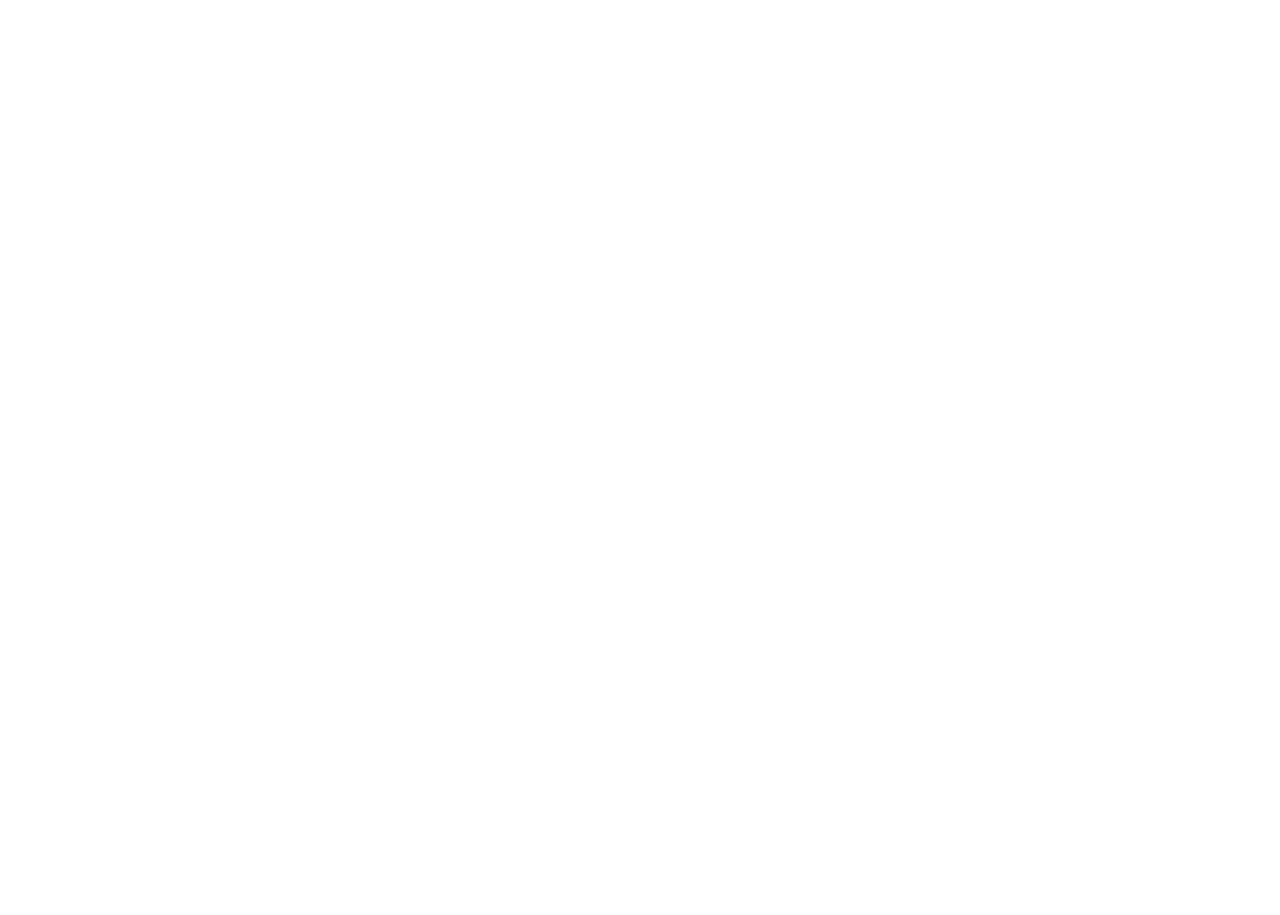
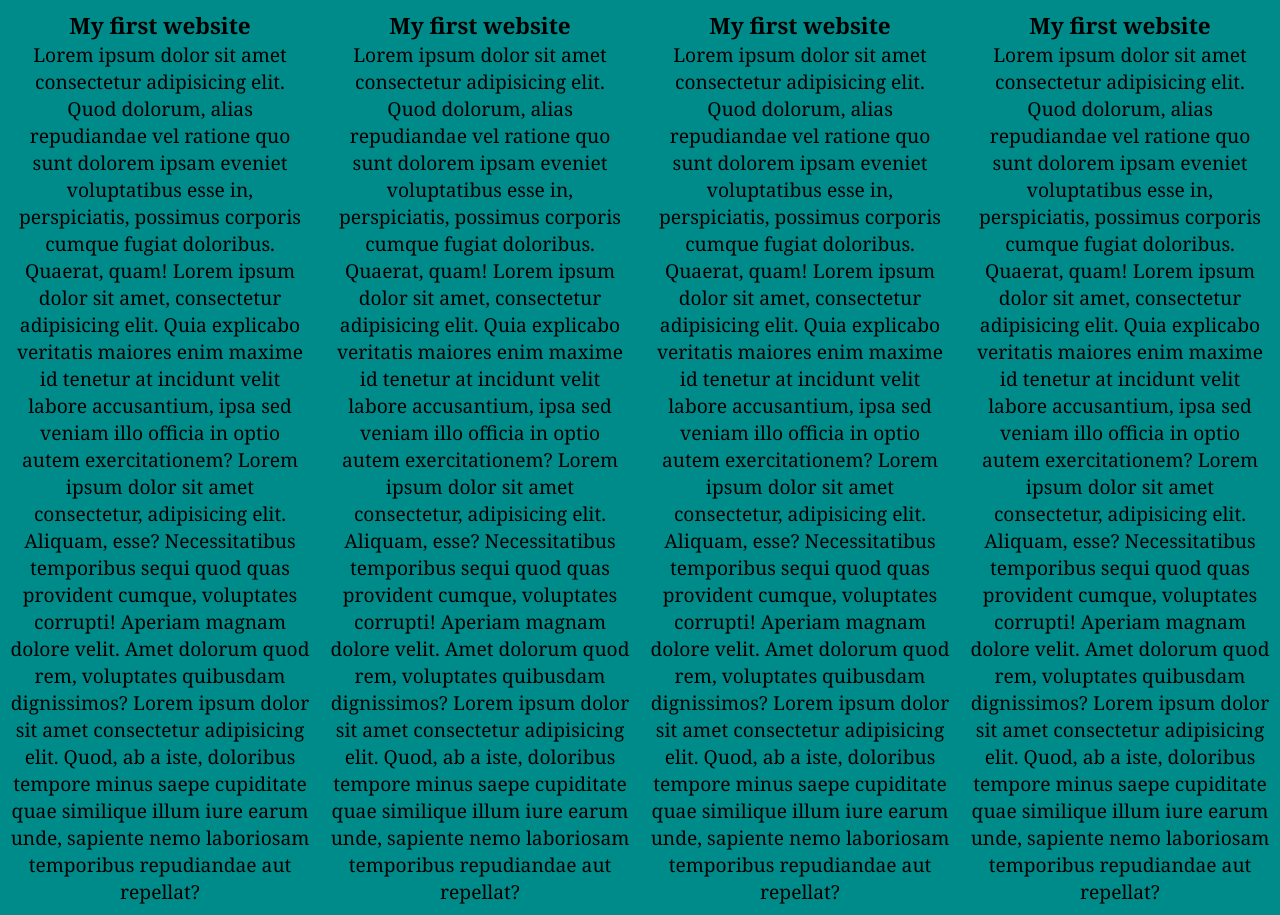
Before and after one commit to Tanvir29122005/my-first-github-repo2, a plain HTML site: page index.html in a window 1280 px wide. Before the commit the page ends 800 px from the top, so only its background shows below. Drawn offline with Linux system fonts and the light colour scheme.

Commit message:
added the blog

```diff
--- a/index.html
+++ b/index.html
@@ -1,11 +1,64 @@
 <!DOCTYPE html>
 <html lang="en">
+
 <head>
     <meta charset="UTF-8">
     <meta name="viewport" content="width=device-width, initial-scale=1.0">
+    <link rel="stylesheet" href="./style.css">
     <title>My second github repo</title>
 </head>
+
 <body>
+    <div class="main">
+        <div class="container">
+            <h3>My first website</h3>
+            <p>Lorem ipsum dolor sit amet consectetur adipisicing elit. Quod dolorum, alias repudiandae vel ratione quo
+                sunt dolorem ipsam eveniet voluptatibus esse in, perspiciatis, possimus corporis cumque fugiat
+                doloribus. Quaerat, quam! Lorem ipsum dolor sit amet, consectetur adipisicing elit. Quia explicabo
+                veritatis maiores enim maxime id tenetur at incidunt velit labore accusantium, ipsa sed veniam illo
+                officia in optio autem exercitationem? Lorem ipsum dolor sit amet consectetur, adipisicing elit.
+                Aliquam, esse? Necessitatibus temporibus sequi quod quas provident cumque, voluptates corrupti! Aperiam
+                magnam dolore velit. Amet dolorum quod rem, voluptates quibusdam dignissimos? Lorem ipsum dolor sit amet
+                consectetur adipisicing elit. Quod, ab a iste, doloribus tempore minus saepe cupiditate quae similique
+                illum iure earum unde, sapiente nemo laboriosam temporibus repudiandae aut repellat?</p>
+        </div>
+        <div class="container">
+            <h3>My first website</h3>
+            <p>Lorem ipsum dolor sit amet consectetur adipisicing elit. Quod dolorum, alias repudiandae vel ratione quo
+                sunt dolorem ipsam eveniet voluptatibus esse in, perspiciatis, possimus corporis cumque fugiat
+                doloribus. Quaerat, quam! Lorem ipsum dolor sit amet, consectetur adipisicing elit. Quia explicabo
+                veritatis maiores enim maxime id tenetur at incidunt velit labore accusantium, ipsa sed veniam illo
+                officia in optio autem exercitationem? Lorem ipsum dolor sit amet consectetur, adipisicing elit.
+                Aliquam, esse? Necessitatibus temporibus sequi quod quas provident cumque, voluptates corrupti! Aperiam
+                magnam dolore velit. Amet dolorum quod rem, voluptates quibusdam dignissimos? Lorem ipsum dolor sit amet
+                consectetur adipisicing elit. Quod, ab a iste, doloribus tempore minus saepe cupiditate quae similique
+                illum iure earum unde, sapiente nemo laboriosam temporibus repudiandae aut repellat?</p>
+        </div>
+        <div class="container">
+            <h3>My first website</h3>
+            <p>Lorem ipsum dolor sit amet consectetur adipisicing elit. Quod dolorum, alias repudiandae vel ratione quo
+                sunt dolorem ipsam eveniet voluptatibus esse in, perspiciatis, possimus corporis cumque fugiat
+                doloribus. Quaerat, quam! Lorem ipsum dolor sit amet, consectetur adipisicing elit. Quia explicabo
+                veritatis maiores enim maxime id tenetur at incidunt velit labore accusantium, ipsa sed veniam illo
+                officia in optio autem exercitationem? Lorem ipsum dolor sit amet consectetur, adipisicing elit.
+                Aliquam, esse? Necessitatibus temporibus sequi quod quas provident cumque, voluptates corrupti! Aperiam
+                magnam dolore velit. Amet dolorum quod rem, voluptates quibusdam dignissimos? Lorem ipsum dolor sit amet
+                consectetur adipisicing elit. Quod, ab a iste, doloribus tempore minus saepe cupiditate quae similique
+                illum iure earum unde, sapiente nemo laboriosam temporibus repudiandae aut repellat?</p>
+        </div>
+        <div class="container">
+            <h3>My first website</h3>
+            <p>Lorem ipsum dolor sit amet consectetur adipisicing elit. Quod dolorum, alias repudiandae vel ratione quo
+                sunt dolorem ipsam eveniet voluptatibus esse in, perspiciatis, possimus corporis cumque fugiat
+                doloribus. Quaerat, quam! Lorem ipsum dolor sit amet, consectetur adipisicing elit. Quia explicabo
+                veritatis maiores enim maxime id tenetur at incidunt velit labore accusantium, ipsa sed veniam illo
+                officia in optio autem exercitationem? Lorem ipsum dolor sit amet consectetur, adipisicing elit.
+                Aliquam, esse? Necessitatibus temporibus sequi quod quas provident cumque, voluptates corrupti! Aperiam
+                magnam dolore velit. Amet dolorum quod rem, voluptates quibusdam dignissimos? Lorem ipsum dolor sit amet
+                consectetur adipisicing elit. Quod, ab a iste, doloribus tempore minus saepe cupiditate quae similique
+                illum iure earum unde, sapiente nemo laboriosam temporibus repudiandae aut repellat?</p>
+        </div>
+    </div>
+</body>
 
-</body>
 </html>
--- /dev/null
+++ b/style.css
@@ -0,0 +1,17 @@
+* {
+    margin: 0px;
+    padding: 0px;
+}
+
+.main {
+    display: flex;
+
+}
+
+.container {
+    background-color: darkcyan;
+    text-align: center;
+    font-size: larger;
+    font-family: Cambria, Cochin, Georgia, Times, 'Times New Roman', serif;
+    padding: 10px;
+}
```
